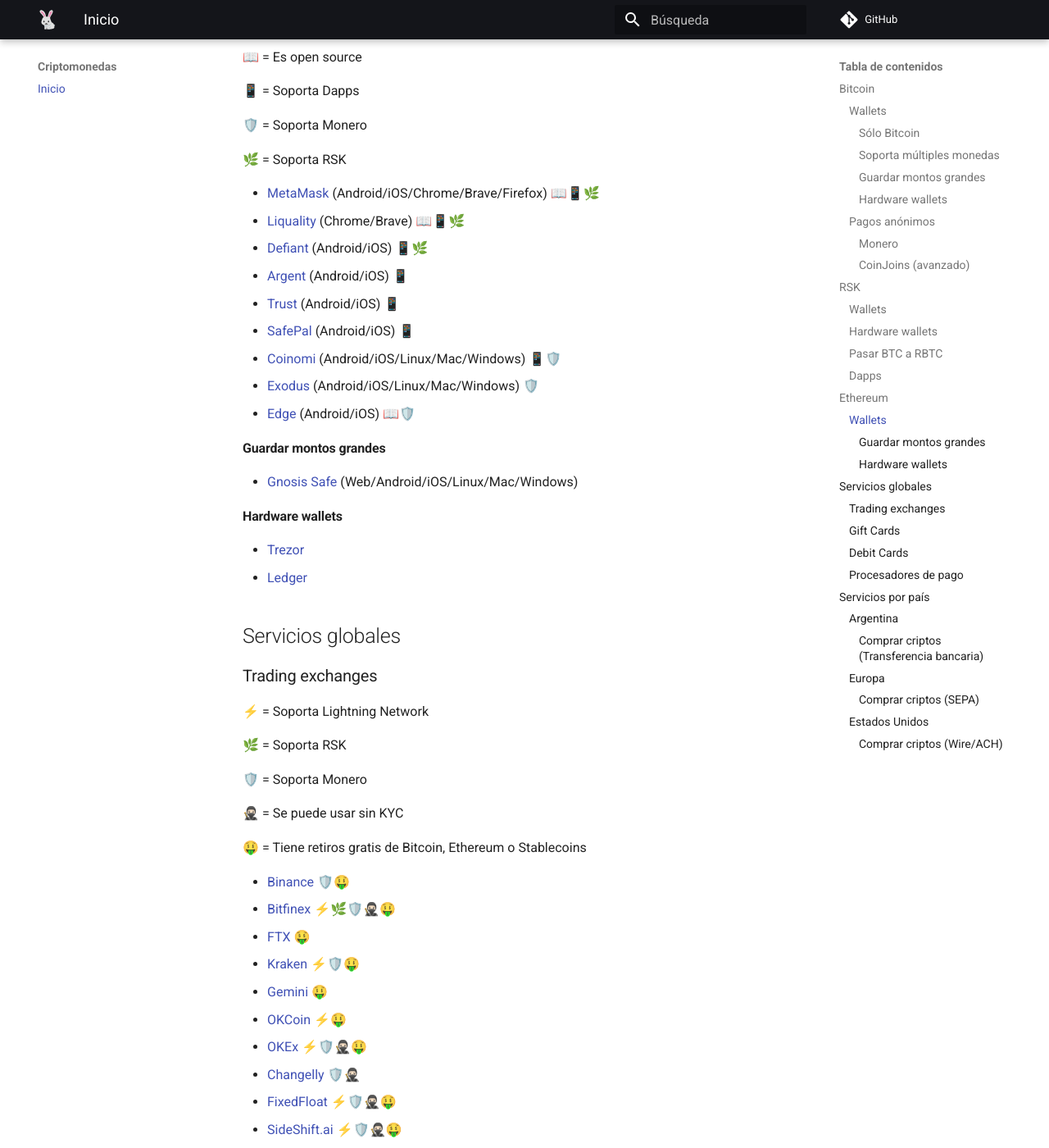
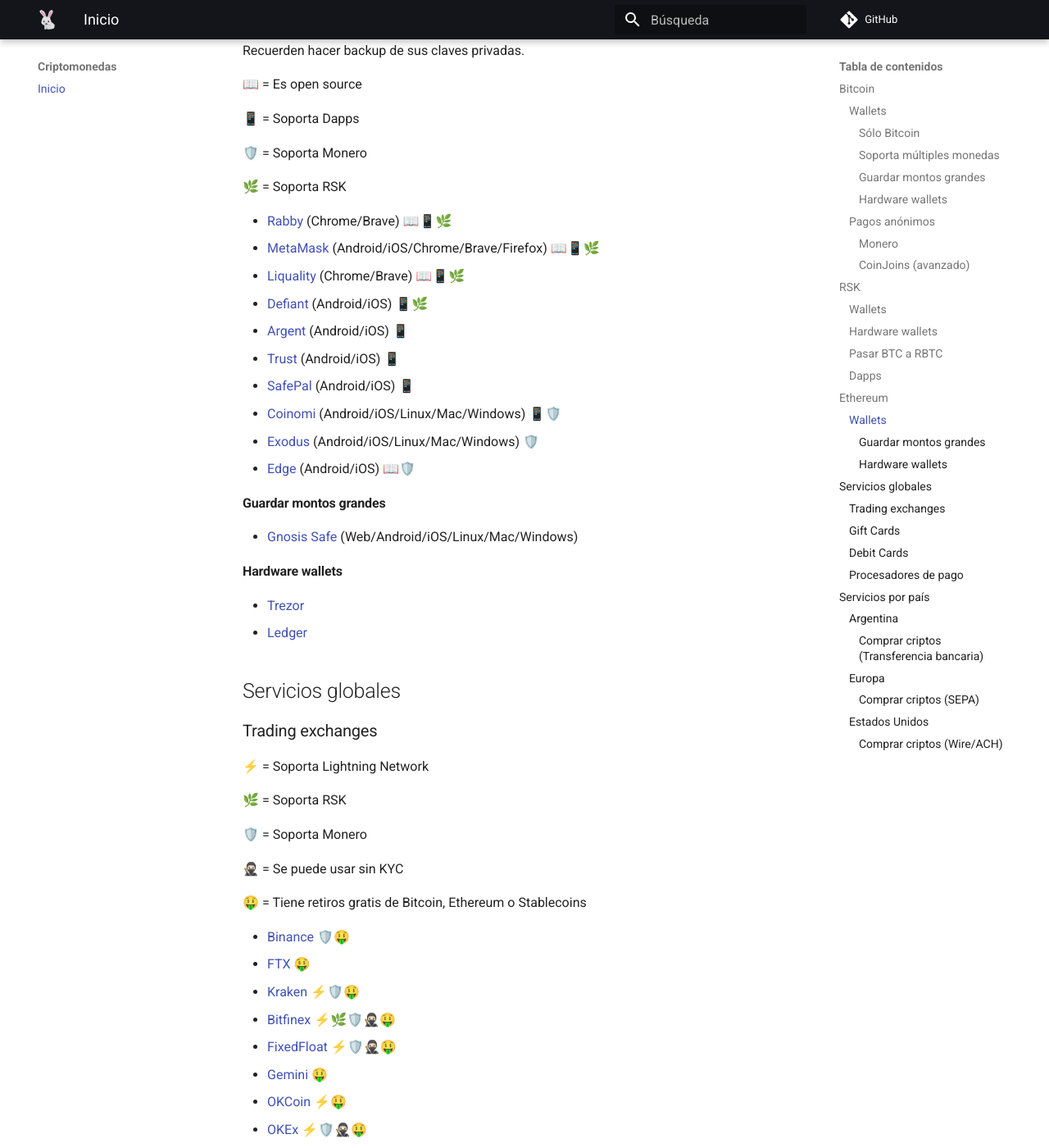
Before and after one commit to anomalouscode/wiki, an MkDocs documentation site: the page built from docs/criptomonedas/index.md, in a window 1280 px wide and 1400 px high, scrolled down 3738 px. Shown: the whole window at 82% size. Built offline with MkDocs 1.6.1 and Material for MkDocs 9.7.7, drawn with Linux system fonts in a browser that asks for light colours; comment, search, counter and statistics services are not loaded; some of the changed text lies outside the part shown.

Commit message:
Update index.md

```diff
--- a/docs/criptomonedas/index.md
+++ b/docs/criptomonedas/index.md
@@ -85,6 +85,7 @@
 
 💎 = Soporta Ethereum
 
+- [Rabby](https://rabby.io/) (Chrome/Brave) 📖📱💎
 - [Defiant](https://defiantapp.tech/) (Android/iOS) 📱💎
 - [Liquality](https://liquality.io/) (Chrome/Brave) 📖📱💎
 - [MetaMask](https://metamask.io/) (Android/iOS/Chrome/Brave/Firefox) 📖📱💎 [Agregar RSK a MetaMask](https://metamask-landing.rifos.org/), [más info](https://developers.rsk.co/wallet/use/metamask/)
@@ -137,6 +138,7 @@
 
 🌿 = Soporta RSK
 
+- [Rabby](https://rabby.io/) (Chrome/Brave) 📖📱🌿
 - [MetaMask](https://metamask.io/) (Android/iOS/Chrome/Brave/Firefox) 📖📱🌿
 - [Liquality](https://liquality.io/) (Chrome/Brave) 📖📱🌿
 - [Defiant](https://defiantapp.tech/) (Android/iOS) 📱🌿
@@ -172,14 +174,14 @@
 🤑 = Tiene retiros gratis de Bitcoin, Ethereum o Stablecoins
 
 - [Binance](https://www.binance.com/en/register?ref=RACLZPJ6) 🛡️🤑
-- [Bitfinex](https://www.bitfinex.com/) ⚡🌿🛡️🥷🏻🤑
 - [FTX](https://ftx.com/#a=6290039) 🤑
 - [Kraken](https://www.kraken.com/) ⚡🛡️🤑
+- [Bitfinex](https://www.bitfinex.com/) ⚡🌿🛡️🥷🏻🤑
+- [FixedFloat](https://fixedfloat.com/) ⚡🛡️🥷🏻🤑
 - [Gemini](https://gemini.com/share/rr55epf6) 🤑
 - [OKCoin](https://www.okcoin.com/) ⚡🤑
 - [OKEx](https://www.okex.com/) ⚡🛡️🥷🏻🤑
 - [Changelly](https://changelly.com/) 🛡️🥷🏻
-- [FixedFloat](https://fixedfloat.com/) ⚡🛡️🥷🏻🤑
 - [SideShift.ai](https://sideshift.ai/) ⚡🛡️🥷🏻🤑
 - [Flyp.me](https://flyp.me/) ⚡🛡️🥷🏻🤑
 - [Coinbase Pro](https://pro.coinbase.com/)
```
